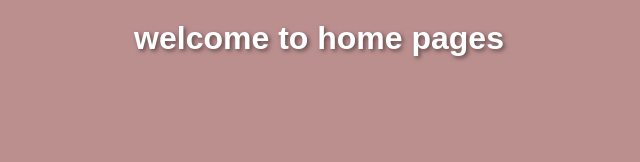
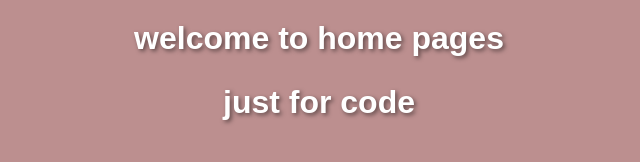
Before and after one commit to farhan0786alam/learingApp, a plain HTML site: page index.html in a window 1280 px wide. Shown: the whole page, without its empty margins (321-961 px from the left). Drawn offline with Linux system fonts and the light colour scheme.

Commit message:
second realease

```diff
--- a/index.html
+++ b/index.html
@@ -8,5 +8,6 @@
 </head>
 <body>
     <h2>welcome to home pages</h2>
+    <h2>just for code</h2>
 </body>
 </html>
```
